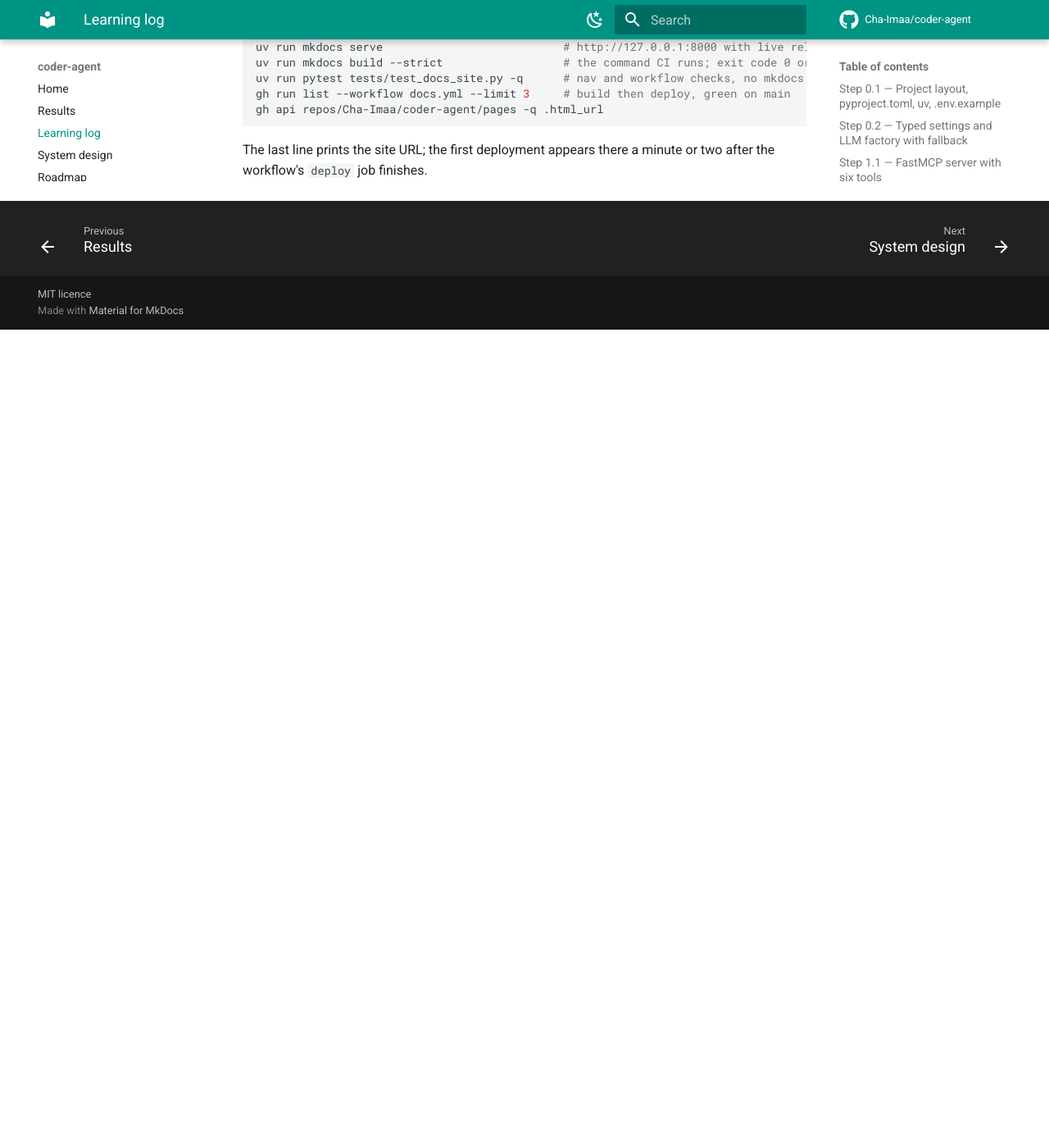
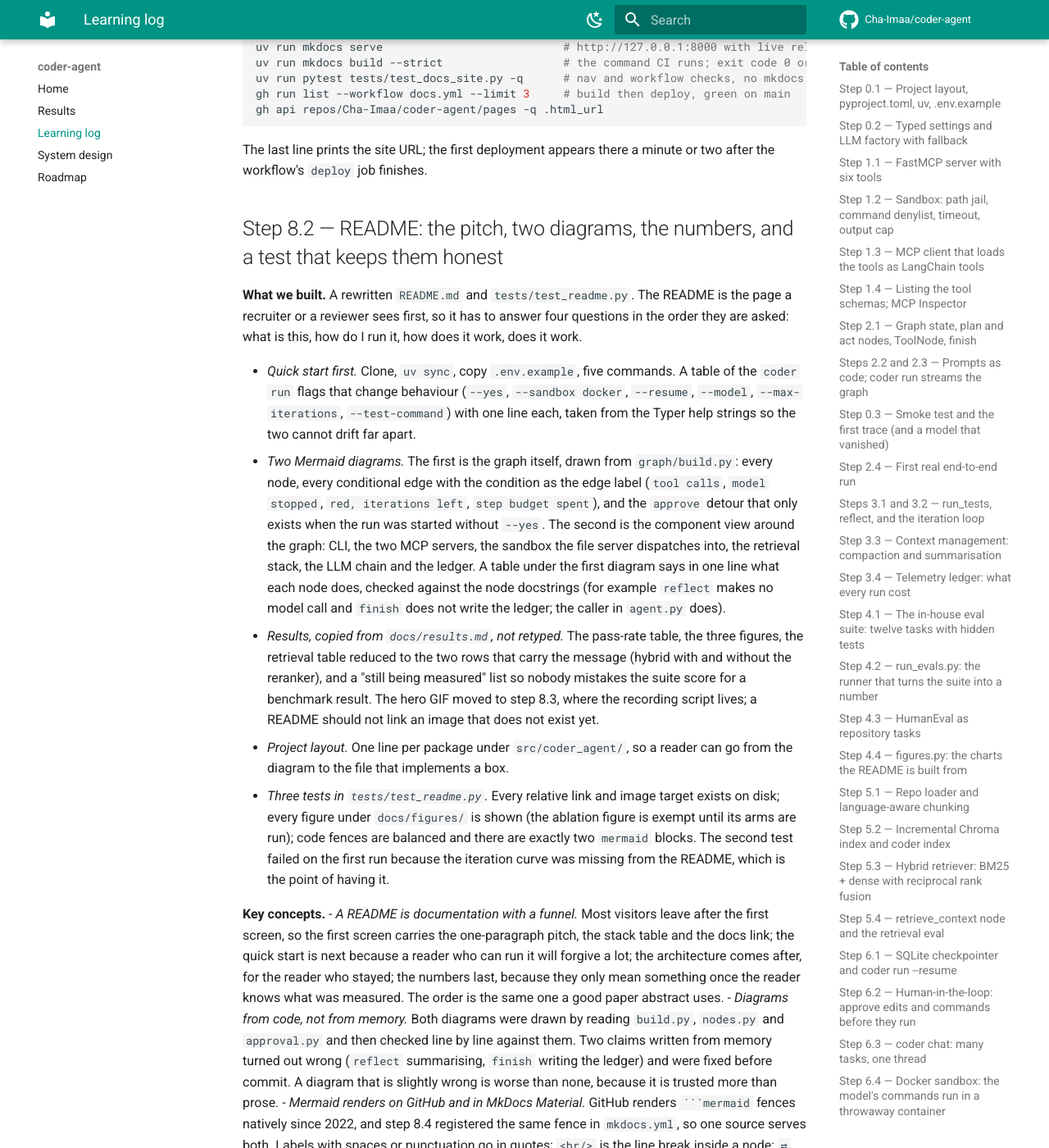
Before and after one commit to Cha-Imaa/coder-agent, an MkDocs documentation site: the page built from docs/TEACH.md, in a window 1280 px wide and 1400 px high, scrolled down 45716 px. Shown: the whole window at 82% size. Built offline with MkDocs 1.6.1 and Material for MkDocs 9.7.7, drawn with Linux system fonts in a browser that asks for light colours; comment, search, counter and statistics services are not loaded; before the commit the page ends 46118 px from its top, so only the background shows below that; some of the changed text lies outside the part shown.

Commit message:
docs: README with graph and component Mermaid diagrams, flag table, results and layout sections; tests check README links, figures and fences

````diff
--- a/docs/TEACH.md
+++ b/docs/TEACH.md
@@ -1873,3 +1873,74 @@
 ```
 The last line prints the site URL; the first deployment appears there a minute or two after
 the workflow's `deploy` job finishes.
+
+## Step 8.2 — README: the pitch, two diagrams, the numbers, and a test that keeps them honest
+
+**What we built.** A rewritten `README.md` and `tests/test_readme.py`. The README is the page a
+recruiter or a reviewer sees first, so it has to answer four questions in the order they are
+asked: what is this, how do I run it, how does it work, does it work.
+
+- *Quick start first.* Clone, `uv sync`, copy `.env.example`, five commands. A table of the
+  `coder run` flags that change behaviour (`--yes`, `--sandbox docker`, `--resume`, `--model`,
+  `--max-iterations`, `--test-command`) with one line each, taken from the Typer help strings so
+  the two cannot drift far apart.
+- *Two Mermaid diagrams.* The first is the graph itself, drawn from `graph/build.py`: every node,
+  every conditional edge with the condition as the edge label (`tool calls`, `model stopped`,
+  `red, iterations left`, `step budget spent`), and the `approve` detour that only exists when
+  the run was started without `--yes`. The second is the component view around the graph: CLI,
+  the two MCP servers, the sandbox the file server dispatches into, the retrieval stack, the LLM
+  chain and the ledger. A table under the first diagram says in one line what each node does,
+  checked against the node docstrings (for example `reflect` makes no model call and `finish`
+  does not write the ledger; the caller in `agent.py` does).
+- *Results, copied from `docs/results.md`, not retyped.* The pass-rate table, the three figures,
+  the retrieval table reduced to the two rows that carry the message (hybrid with and without
+  the reranker), and a "still being measured" list so nobody mistakes the suite score for a
+  benchmark result. The hero GIF moved to step 8.3, where the recording script lives; a README
+  should not link an image that does not exist yet.
+- *Project layout.* One line per package under `src/coder_agent/`, so a reader can go from the
+  diagram to the file that implements a box.
+- *Three tests in `tests/test_readme.py`.* Every relative link and image target exists on disk;
+  every figure under `docs/figures/` is shown (the ablation figure is exempt until its arms are
+  run); code fences are balanced and there are exactly two `mermaid` blocks. The second test
+  failed on the first run because the iteration curve was missing from the README, which is
+  the point of having it.
+
+**Key concepts.**
+- *A README is documentation with a funnel.* Most visitors leave after the first screen, so the
+  first screen carries the one-paragraph pitch, the stack table and the docs link; the quick
+  start is next because a reader who can run it will forgive a lot; the architecture comes
+  after, for the reader who stayed; the numbers last, because they only mean something once
+  the reader knows what was measured. The order is the same one a good paper abstract uses.
+- *Diagrams from code, not from memory.* Both diagrams were drawn by reading `build.py`,
+  `nodes.py` and `approval.py` and then checked line by line against them. Two claims written
+  from memory turned out wrong (`reflect` summarising, `finish` writing the ledger) and were
+  fixed before commit. A diagram that is slightly wrong is worse than none, because it is
+  trusted more than prose.
+- *Mermaid renders on GitHub and in MkDocs Material.* GitHub renders ` ```mermaid ` fences
+  natively since 2022, and step 8.4 registered the same fence in `mkdocs.yml`, so one source
+  serves both. Labels with spaces or punctuation go in quotes; `<br/>` is the line break inside
+  a node; `⇄` and `→` are plain Unicode and render fine, which keeps the labels short.
+- *The tests are about drift.* Nothing in CI reads the README, so the only way a renamed figure
+  or a moved doc breaks the build is a test that resolves the relative targets. The same idea
+  as the nav tests of step 8.4: a documentation file is data, and data gets validated.
+- *Numbers in two places is one place too many.* The README's tables are copies of
+  `docs/results.md`, which is the source of truth because it is where the scripts' output is
+  pasted first. When the ablation and HumanEval numbers land, both files change in the same
+  commit, and the "still being measured" list shrinks.
+
+**How the real tools do it.** Open-source agent repositories converge on the same README shape:
+badges, a two-line pitch, a GIF or screenshot, install, usage, architecture, benchmark table,
+links out. Aider's README leads with its benchmark numbers and a chart because the numbers are
+its argument; OpenHands and SWE-agent lead with a screenshot and a one-command start because
+the experience is theirs; LangGraph's README leads with a code snippet because the API is the
+product. The architecture diagram as Mermaid in the README (rather than a PNG that goes stale)
+is the pattern used by uv, ruff and most of the LangChain ecosystem. Link checkers such as
+`lychee` or `markdown-link-check` in CI are the grown-up version of `test_readme.py`.
+
+**Check it.**
+```bash
+uv run pytest tests/test_readme.py -q       # links, figures, fences
+gh repo view Cha-Imaa/coder-agent --web     # GitHub renders the two Mermaid diagrams inline
+```
+On the repository page, the graph diagram shows nine nodes and the `approve` detour; the
+component diagram shows the file server feeding the sandbox and the graph feeding the ledger.
````
Also changed, not shown: README.md (+190 -39 lines), docs/PLAN.md (+2 -2 lines), 1 other file.
